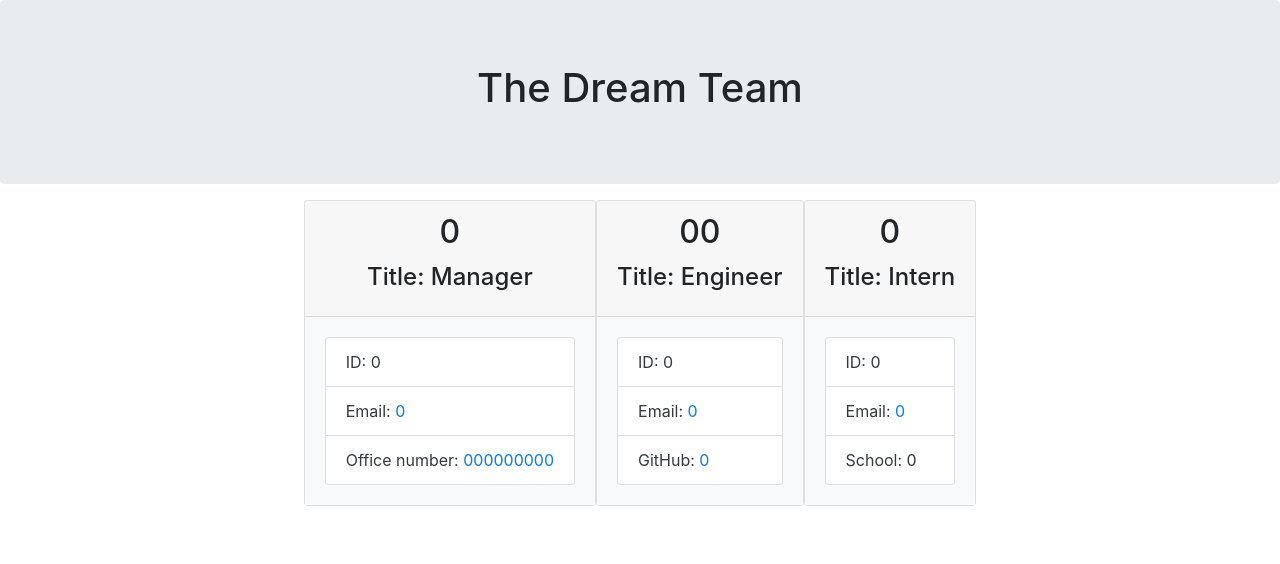
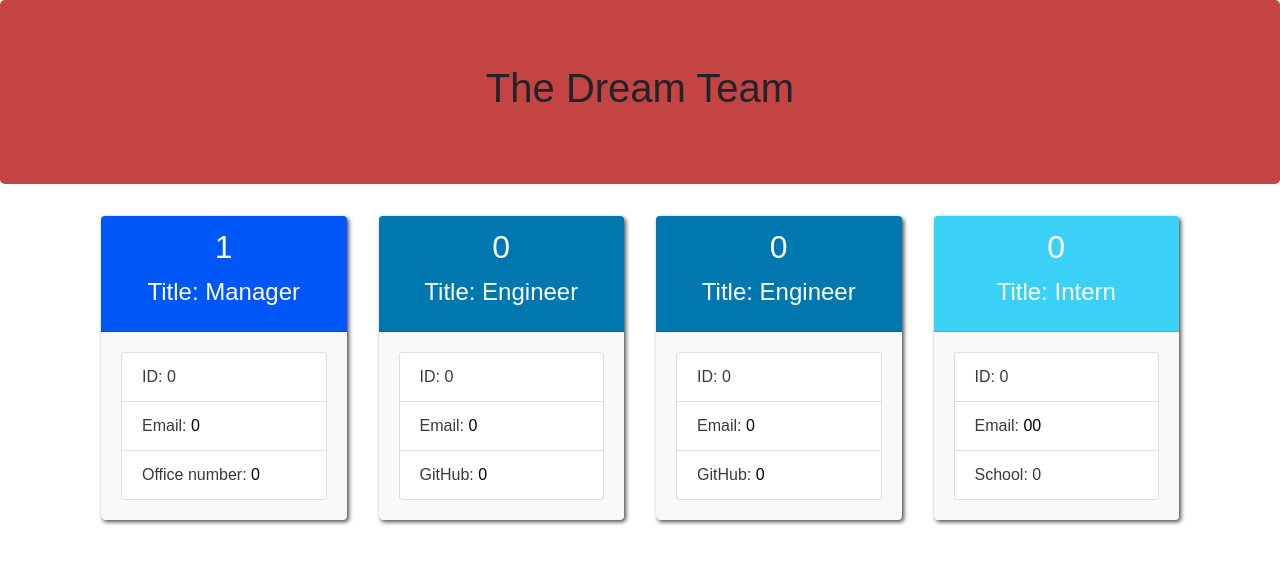
Before and after one commit to lamdoan825/team-profile-generator, a website: page dist/index.html in a window 1280 px wide. Drawn offline with nearby package versions, Linux system fonts and the light colour scheme.

Commit message:
added styling

```diff
--- a/dist/index.html
+++ b/dist/index.html
@@ -26,21 +26,35 @@
 
     <div class="card employee-card manager-card">
       <div class="card-header text-center">
-        <h2 class="card-title">0</h2>
+        <h2 class="card-title">1</h2>
         <h4 class="card-title">Title: Manager</h4>
       </div>
       <div class="card-body bg-light">
         <ul class="list-group text-dark">
           <li class="list-group-item">ID: 0</li>
           <li class="list-group-item">Email: <a href="mailto:0">0</a></li>
-          <li class="list-group-item">Office number: <a href="tel:000000000">000000000</a></li>
+          <li class="list-group-item">Office number: <a href="tel:0">0</a></li>
         </ul>
       </div>
     </div>
 
     <div class="card employee-card engineer-card">
       <div class="card-header text-center">
-        <h2 class="card-title">00</h2>
+        <h2 class="card-title">0</h2>
+        <h4 class="card-title">Title: Engineer</h4>
+      </div>
+      <div class="card-body bg-light">
+        <ul class="list-group text-dark">
+          <li class="list-group-item">ID: 0</li>
+          <li class="list-group-item">Email: <a href="mailto:0">0</a></li>
+          <li class="list-group-item">GitHub: <a href="https://github.com/0" target="_blank" rel="noopener noreferrer">0</a></li>
+        </ul>
+      </div>
+    </div>
+
+    <div class="card employee-card engineer-card">
+      <div class="card-header text-center">
+        <h2 class="card-title">0</h2>
         <h4 class="card-title">Title: Engineer</h4>
       </div>
       <div class="card-body bg-light">
@@ -60,7 +74,7 @@
       <div class="card-body bg-light">
         <ul class="list-group text-dark">
           <li class="list-group-item">ID: 0</li>
-          <li class="list-group-item">Email: <a href="mailto:0">0</a></li>
+          <li class="list-group-item">Email: <a href="mailto:00">00</a></li>
           <li class="list-group-item">School: 0</li>
         </ul>
       </div>
--- a/dist/style.css
+++ b/dist/style.css
@@ -0,0 +1,52 @@
+body {
+  font-family: "Ubuntu", sans-serif;
+}
+
+a {
+  color: #000000;
+  text-decoration: none;
+}
+
+a:hover {
+  color: #31a2ff;
+  text-decoration: none;
+}
+
+.jumbotron {
+  background-color: #c44343;
+}
+
+.main-section {
+  flex-wrap: wrap;
+  margin: 2em auto;
+}
+
+.employee-card {
+  margin: 1em;
+  max-width: 300px;
+  width: 100%;
+  color: white;
+  display: flex;
+  box-shadow: 2px 2px 4px rgba(0, 0, 0, 0.7);
+  border: none;
+}
+
+.manager-card {
+  background-color: #015aff;
+}
+
+.engineer-card {
+  background-color: #007bb4;
+}
+
+.intern-card {
+  background-color: #3dd8ff;
+}
+
+.card-body {
+  display: flex;
+  flex-direction: column;
+  justify-content: center;
+  border-bottom-left-radius: 4px;
+  border-bottom-right-radius: 4px;
+}
```
